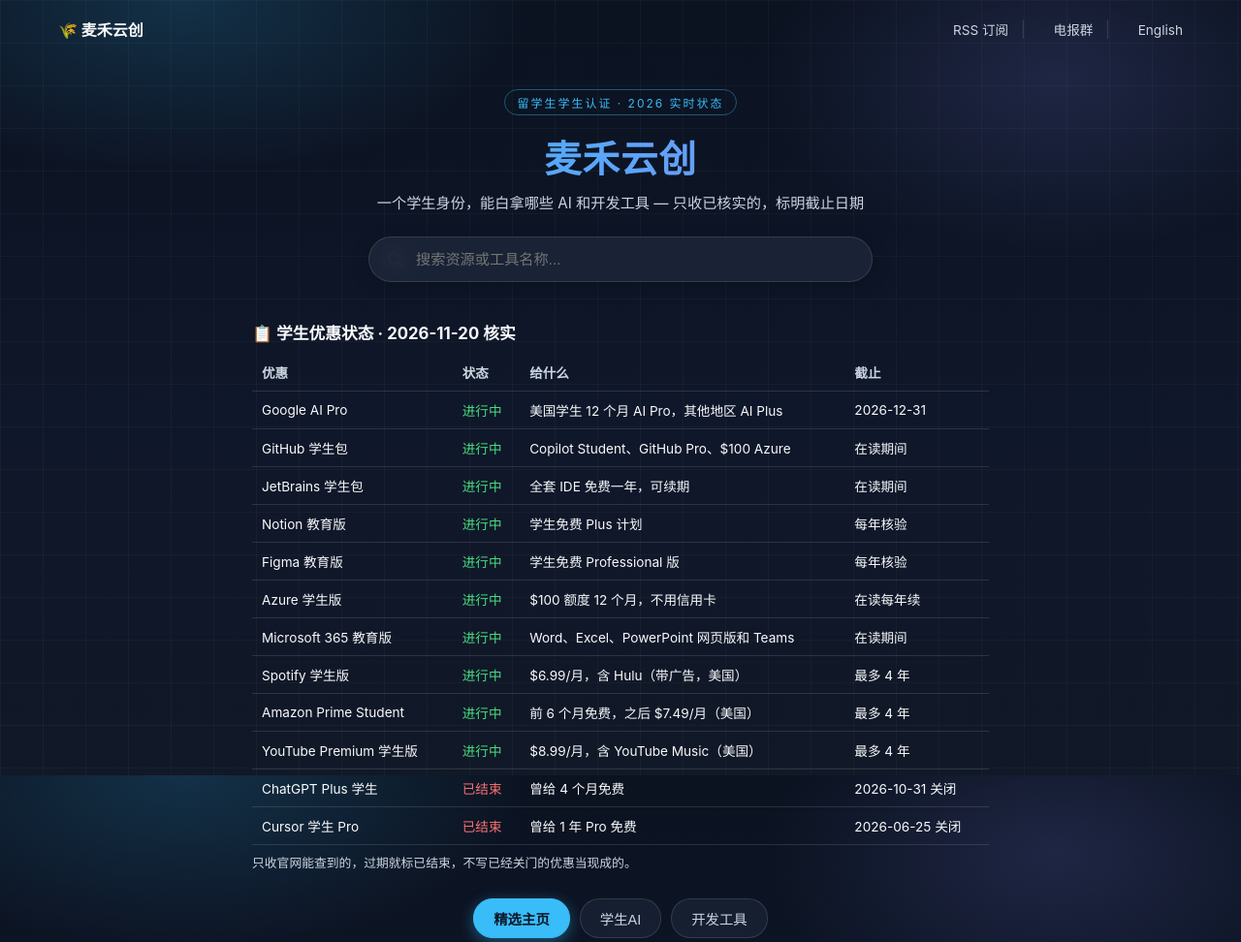
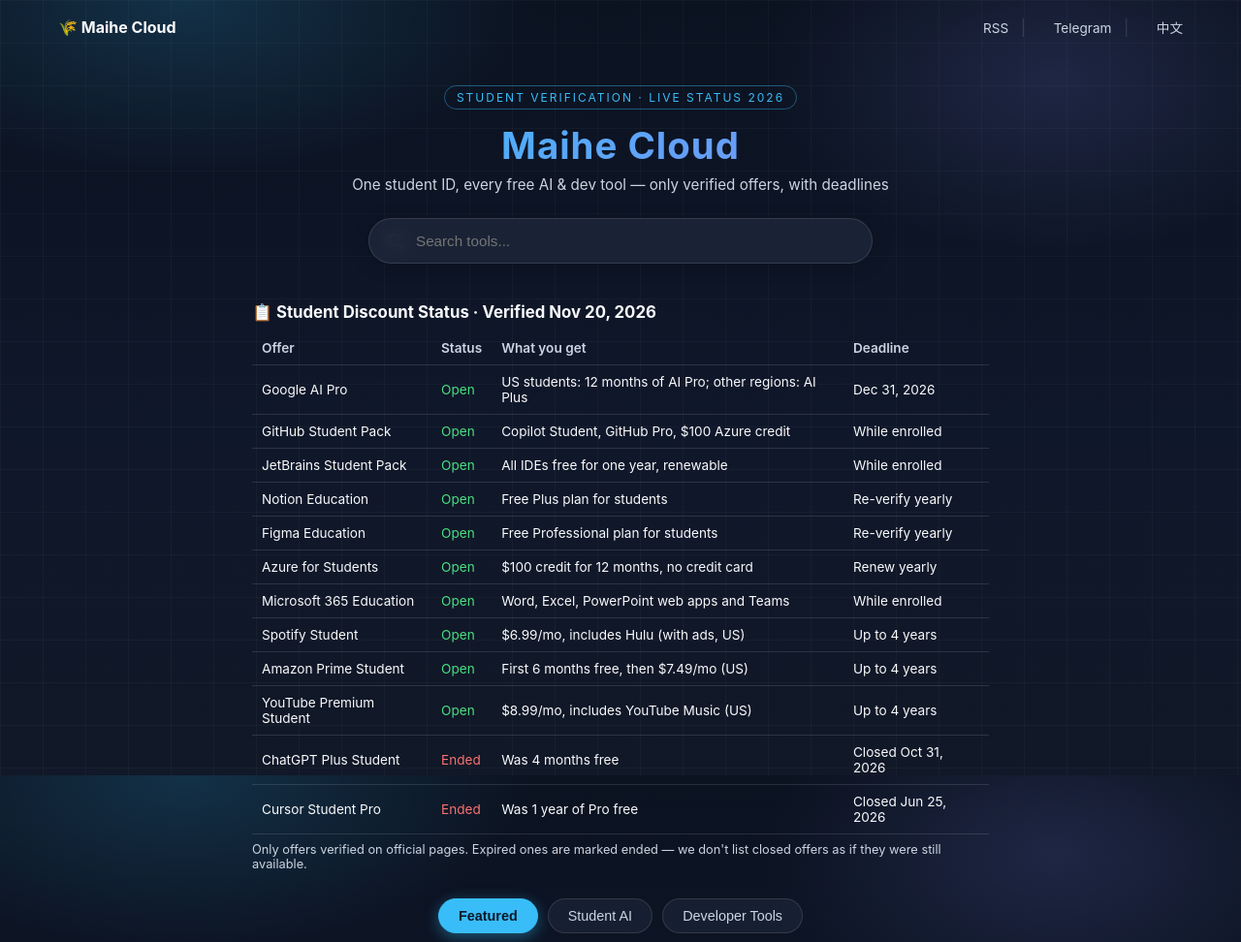
Before and after one commit to tiny-cs/tiny-site, a plain HTML site: page index.html in a window 1280 px wide. Shown: the top 972 px of the page at 97% size. Drawn offline with Linux system fonts and the light colour scheme.

Commit message:
Make English the default homepage

```diff
--- a/index.html
+++ b/index.html
@@ -1,12 +1,12 @@
 <!DOCTYPE html>
-<html lang="zh-CN">
+<html lang="en">
 <head>
   <meta charset="UTF-8">
   <meta name="viewport" content="width=device-width, initial-scale=1.0">
-  <title>麦禾云创 · 留学生学生认证工具</title>
-  <meta name="description" content="麦禾云创：一个学生身份，能白拿哪些 AI 和开发工具。只收已核实的，标明截止日期。">
-  <link rel="alternate" type="application/rss+xml" title="麦禾云创" href="/rss.xml">
-  <!-- FontAwesome 图标库 -->
+  <title>Maihe Cloud · Free Student Tools for International Students</title>
+  <meta name="description" content="Maihe Cloud: one student ID, every free AI & dev tool. Only verified offers, with deadlines.">
+  <link rel="alternate" type="application/rss+xml" title="Maihe Cloud" href="/rss.xml">
+  <!-- FontAwesome -->
   <link rel="stylesheet" href="https://cdnjs.cloudflare.com/ajax/libs/font-awesome/6.4.0/css/all.min.css">
   <style>
     :root {
@@ -35,7 +35,7 @@
       overflow-x: hidden;
     }
 
-    /* 深色渐变背景 + 光晕 + 细网格，不用外链图片，加载快、对比稳 */
+    /* Dark gradient background + glow + fine grid, no external images */
     body {
       background:
         radial-gradient(600px 300px at 15% 0%, rgba(56,189,248,.18), transparent 60%),
@@ -56,12 +56,12 @@
     .topbar a:hover { color: var(--accent); }
     .hero { max-width: 760px; margin: 0 auto; text-align: center; }
     .hero .kicker { display: inline-block; font-size: .75rem; letter-spacing: 2px; color: var(--accent); border: 1px solid rgba(56,189,248,.4); padding: 4px 12px; border-radius: 20px; margin-bottom: 14px; }
-    /* 精选教程卡片置顶加宽，推广卡金边 */
+    /* Featured card wider, promo card gold border */
     .card.featured { grid-column: span 2; background: linear-gradient(135deg, rgba(56,189,248,.16), rgba(15,23,42,.8)); border-color: rgba(56,189,248,.45); }
     .card.promo { border-color: rgba(251,191,36,.55); }
     @media (max-width: 640px) { .card.featured { grid-column: span 1; } }
 
-    /* 顶部 Header */
+    /* Header */
     header {
       padding: 50px 20px 20px;
       text-align: center;
@@ -85,7 +85,7 @@
       font-size: 0.95rem;
     }
 
-    /* 搜索框 */
+    /* Search box */
     .search-container {
       max-width: 520px;
       margin: 25px auto 0;
@@ -121,7 +121,7 @@
       font-size: 1rem;
     }
 
-    /* 主体内容区 */
+    /* Main content */
     main {
       flex: 1;
       max-width: 1200px;
@@ -130,7 +130,7 @@
       padding: 20px;
     }
 
-    /* 分类标签导航栏 */
+    /* Category tabs */
     .nav-tabs {
       display: flex;
       justify-content: center;
@@ -159,14 +159,14 @@
       box-shadow: 0 4px 15px rgba(56, 189, 248, 0.4);
     }
 
-    /* 卡片网格 */
+    /* Card grid */
     .card-grid {
       display: grid;
       grid-template-columns: repeat(auto-fill, minmax(280px, 1fr));
       gap: 20px;
     }
 
-    /* 资源卡片 */
+    /* Resource card */
     .card {
       background: var(--card-bg);
       border: 1px solid var(--card-border);
@@ -256,7 +256,7 @@
       line-height: 1.4;
     }
 
-    /* 邮箱订阅 */
+    /* Email subscribe */
     .subscribe { max-width: 480px; margin: 0 auto 22px; text-align: center; }
     .subscribe h2 { font-size: 1rem; margin-bottom: 6px; }
     .subscribe p { color: var(--text-sub); font-size: .85rem; margin-bottom: 12px; }
@@ -272,7 +272,7 @@
     .status .open { color: #4ade80; }
     .status .closed { color: #f87171; }
     .status p { color: var(--text-sub); font-size: .8rem; margin-top: 8px; }
-    /* 页脚 Footer */
+    /* Footer */
     footer {
       text-align: center;
       padding: 35px 20px;
@@ -294,7 +294,7 @@
       text-decoration: underline;
     }
 
-    /* 响应式调整 */
+    /* Responsive */
     @media (max-width: 640px) {
       header h1 { font-size: 1.9rem; }
       .card-grid { grid-template-columns: 1fr; }
@@ -303,113 +303,112 @@
 </head>
 <body>
 
-  <!-- 顶部栏 -->
+  <!-- Top bar -->
   <div class="topbar">
-    <strong>🌾 麦禾云创</strong>
-    <div><a href="/rss.xml">RSS 订阅</a>
+    <strong>🌾 Maihe Cloud</strong>
+    <div><a href="/rss.xml">RSS</a>
       <span style="margin: 0 8px; color: var(--card-border);">|</span>
-      <a href="https://t.me/maihe334" target="_blank">电报群</a>
+      <a href="https://t.me/maihe334" target="_blank">Telegram</a>
       <span style="margin: 0 8px; color: var(--card-border);">|</span>
-      <a href="/en/">English</a></div>
+      <a href="/zh/">中文</a></div>
   </div>
 
-  <!-- 🚀 顶部 Header 与 搜索框 -->
+  <!-- Header + search -->
   <header>
     <div class="hero">
-    <span class="kicker">留学生学生认证 · 2026 实时状态</span>
-    <h1>麦禾云创</h1>
-    <p>一个学生身份，能白拿哪些 AI 和开发工具 — 只收已核实的，标明截止日期</p>
+    <span class="kicker">STUDENT VERIFICATION · LIVE STATUS 2026</span>
+    <h1>Maihe Cloud</h1>
+    <p>One student ID, every free AI &amp; dev tool — only verified offers, with deadlines</p>
     </div>
     <div class="search-container">
       <i class="fa-solid fa-magnifying-glass"></i>
-      <input type="text" id="searchInput" placeholder="搜索资源或工具名称..." oninput="filterCards()">
+      <input type="text" id="searchInput" placeholder="Search tools..." oninput="filterCards()">
     </div>
   </header>
 
-  <!-- 📦 主体内容 -->
+  <!-- Main content -->
   <main>
-    <!-- 学生优惠实时状态 -->
+    <!-- Live student discount status -->
     <section class="status">
-      <h2>📋 学生优惠状态 · 2026-11-20 核实</h2>
+      <h2>📋 Student Discount Status · Verified Nov 20, 2026</h2>
       <table>
-        <tr><th>优惠</th><th>状态</th><th>给什么</th><th>截止</th></tr>
-        <tr><td>Google AI Pro</td><td class="open">进行中</td><td>美国学生 12 个月 AI Pro，其他地区 AI Plus</td><td>2026-12-31</td></tr>
-        <tr><td>GitHub 学生包</td><td class="open">进行中</td><td>Copilot Student、GitHub Pro、$100 Azure</td><td>在读期间</td></tr>
-        <tr><td>JetBrains 学生包</td><td class="open">进行中</td><td>全套 IDE 免费一年，可续期</td><td>在读期间</td></tr>
-        <tr><td>Notion 教育版</td><td class="open">进行中</td><td>学生免费 Plus 计划</td><td>每年核验</td></tr>
-        <tr><td>Figma 教育版</td><td class="open">进行中</td><td>学生免费 Professional 版</td><td>每年核验</td></tr>
-        <tr><td>Azure 学生版</td><td class="open">进行中</td><td>$100 额度 12 个月，不用信用卡</td><td>在读每年续</td></tr>
-        <tr><td>Microsoft 365 教育版</td><td class="open">进行中</td><td>Word、Excel、PowerPoint 网页版和 Teams</td><td>在读期间</td></tr>
-        <tr><td>Spotify 学生版</td><td class="open">进行中</td><td>$6.99/月，含 Hulu（带广告，美国）</td><td>最多 4 年</td></tr>
-        <tr><td>Amazon Prime Student</td><td class="open">进行中</td><td>前 6 个月免费，之后 $7.49/月（美国）</td><td>最多 4 年</td></tr>
-        <tr><td>YouTube Premium 学生版</td><td class="open">进行中</td><td>$8.99/月，含 YouTube Music（美国）</td><td>最多 4 年</td></tr>
-        <tr><td>ChatGPT Plus 学生</td><td class="closed">已结束</td><td>曾给 4 个月免费</td><td>2026-10-31 关闭</td></tr>
-        <tr><td>Cursor 学生 Pro</td><td class="closed">已结束</td><td>曾给 1 年 Pro 免费</td><td>2026-06-25 关闭</td></tr>
+        <tr><th>Offer</th><th>Status</th><th>What you get</th><th>Deadline</th></tr>
+        <tr><td>Google AI Pro</td><td class="open">Open</td><td>US students: 12 months of AI Pro; other regions: AI Plus</td><td>Dec 31, 2026</td></tr>
+        <tr><td>GitHub Student Pack</td><td class="open">Open</td><td>Copilot Student, GitHub Pro, $100 Azure credit</td><td>While enrolled</td></tr>
+        <tr><td>JetBrains Student Pack</td><td class="open">Open</td><td>All IDEs free for one year, renewable</td><td>While enrolled</td></tr>
+        <tr><td>Notion Education</td><td class="open">Open</td><td>Free Plus plan for students</td><td>Re-verify yearly</td></tr>
+        <tr><td>Figma Education</td><td class="open">Open</td><td>Free Professional plan for students</td><td>Re-verify yearly</td></tr>
+        <tr><td>Azure for Students</td><td class="open">Open</td><td>$100 credit for 12 months, no credit card</td><td>Renew yearly</td></tr>
+        <tr><td>Microsoft 365 Education</td><td class="open">Open</td><td>Word, Excel, PowerPoint web apps and Teams</td><td>While enrolled</td></tr>
+        <tr><td>Spotify Student</td><td class="open">Open</td><td>$6.99/mo, includes Hulu (with ads, US)</td><td>Up to 4 years</td></tr>
+        <tr><td>Amazon Prime Student</td><td class="open">Open</td><td>First 6 months free, then $7.49/mo (US)</td><td>Up to 4 years</td></tr>
+        <tr><td>YouTube Premium Student</td><td class="open">Open</td><td>$8.99/mo, includes YouTube Music (US)</td><td>Up to 4 years</td></tr>
+        <tr><td>ChatGPT Plus Student</td><td class="closed">Ended</td><td>Was 4 months free</td><td>Closed Oct 31, 2026</td></tr>
+        <tr><td>Cursor Student Pro</td><td class="closed">Ended</td><td>Was 1 year of Pro free</td><td>Closed Jun 25, 2026</td></tr>
       </table>
-      <p>只收官网能查到的，过期就标已结束，不写已经关门的优惠当现成的。</p>
+      <p>Only offers verified on official pages. Expired ones are marked ended — we don't list closed offers as if they were still available.</p>
     </section>
-    <!-- 分类标签导航栏（去除了“全部资源”，默认选中“精选主页”） -->
+    <!-- Category tabs -->
     <div class="nav-tabs">
-      <button class="tab-btn active" onclick="switchTab('home', this)">精选主页</button>
-      <button class="tab-btn" onclick="switchTab('ai', this)">学生AI</button>
-      <button class="tab-btn" onclick="switchTab('dev', this)">开发工具</button>
+      <button class="tab-btn active" onclick="switchTab('home', this)">Featured</button>
+      <button class="tab-btn" onclick="switchTab('ai', this)">Student AI</button>
+      <button class="tab-btn" onclick="switchTab('dev', this)">Developer Tools</button>
     </div>
 
-    <!-- 卡片渲染网格 -->
+    <!-- Card grid -->
     <div class="card-grid" id="cardGrid">
-      <!-- 由 JS 从 data.json 动态加载 -->
+      <!-- Loaded from data.json by JS -->
     </div>
   </main>
 
-  <!-- 📄 网页底部 -->
+  <!-- Footer -->
   <footer>
-    <!-- 📧 邮箱订阅 -->
+    <!-- Email subscribe -->
     <section class="subscribe">
-      <h2>📧 邮箱订阅</h2>
-      <p>新教程、新工具发出来，第一时间发到你邮箱，每周最多一封。</p>
+      <h2>📧 Email Newsletter</h2>
+      <p>New tutorials and tools, straight to your inbox — at most one email a week.</p>
       <form action="https://buttondown.com/api/emails/embed-subscribe/Tiny334" method="post" target="_blank">
-        <input type="email" name="email" placeholder="输入你的邮箱" required>
-        <button type="submit">订阅</button>
+        <input type="email" name="email" placeholder="Your email address" required>
+        <button type="submit">Subscribe</button>
       </form>
     </section>
-    <p>© 2026 麦禾云创 · All Rights Reserved.</p>
+    <p>© 2026 Maihe Cloud · All Rights Reserved.</p>
     <p style="margin-top: 8px;">
-      站长联系邮箱：<a href="mailto:tiny.golf878@slmails.com">tiny.golf878@slmails.com</a>
+      Contact: <a href="mailto:tiny.golf878@slmails.com">tiny.golf878@slmails.com</a>
       <span style="margin: 0 8px; color: var(--card-border);">|</span>
       <a href="https://t.me/maihe334" target="_blank">
-        <i class="fa-brands fa-telegram"></i> 官方电报群
+        <i class="fa-brands fa-telegram"></i> Telegram Group
       </a>
       <span style="margin: 0 8px; color: var(--card-border);">|</span>
-      <a href="/rss.xml">RSS 订阅</a>
+      <a href="/rss.xml">RSS</a>
       <span style="margin: 0 8px; color: var(--card-border);">|</span>
-      <a href="https://ko-fi.com/maihecloud" target="_blank">☕ 请我们喝杯咖啡</a>
+      <a href="https://ko-fi.com/maihecloud" target="_blank">☕ Buy us a coffee</a>
     </p>
   </footer>
 
-  <!-- ⚙️ 脚本处理逻辑 -->
+  <!-- Script -->
   <script>
     let allData = [];
-    let currentCategory = 'home'; // 默认初始分类为精选主页
+    let currentCategory = 'home'; // default category: Featured
 
-    // 页面加载时自动拉取 data.json
+    // Load data.json on page load
     async function loadData() {
       try {
         const response = await fetch('data.json');
         allData = await response.json();
         renderCards();
       } catch (error) {
-        console.error('加载 data.json 失败:', error);
-        document.getElementById('cardGrid').innerHTML = '<p style="color: var(--text-sub); grid-column: 1/-1; text-align: center;">资源数据加载失败，请检查网络或配置。</p>';
+        console.error('Failed to load data.json:', error);
+        document.getElementById('cardGrid').innerHTML = '<p style="color: var(--text-sub); grid-column: 1/-1; text-align: center;">Failed to load resources. Please check your connection.</p>';
       }
     }
 
-    // 渲染卡片
+    // Render cards
     function renderCards() {
       const grid = document.getElementById('cardGrid');
       const keyword = document.getElementById('searchInput').value.toLowerCase().trim();
 
       const filtered = allData.filter(item => {
-        // 如果输入了搜索关键词，则跨分类全局搜索；若未输入关键词，则严格按照当前选中的分类标签显示
         const matchCategory = keyword ? true : (currentCategory === 'home' ? true : (item.section === currentCategory));
         const matchKeyword = item.title.toLowerCase().includes(keyword) ||
                              item.desc.toLowerCase().includes(keyword) ||
@@ -418,7 +417,7 @@
       });
 
       if (filtered.length === 0) {
-        grid.innerHTML = '<p style="color: var(--text-sub); grid-column: 1/-1; text-align: center; padding: 40px 0;">未找到相关资源卡片</p>';
+        grid.innerHTML = '<p style="color: var(--text-sub); grid-column: 1/-1; text-align: center; padding: 40px 0;">No matching resources found</p>';
         return;
       }
 
@@ -434,7 +433,7 @@
           <div>
             ${item.warning ? `<div class="card-warning">${item.warning}</div>` : ''}
             <div class="card-meta">
-              <span class="card-badge">${item.badge || '资源'}</span>
+              <span class="card-badge">${item.badge || 'Resource'}</span>
               <span class="card-tag">${item.tag || ''}</span>
             </div>
           </div>
@@ -442,22 +441,21 @@
       `).join('');
     }
 
-    // 分类切换
+    // Switch category tab
     function switchTab(category, btn) {
       currentCategory = category;
-      // 切换分类时清空搜索框，让分类标签纯粹展示对应内容
       document.getElementById('searchInput').value = '';
       document.querySelectorAll('.tab-btn').forEach(b => b.classList.remove('active'));
       btn.classList.add('active');
       renderCards();
     }
 
-    // 搜索过滤（支持全站搜索）
+    // Search filter
     function filterCards() {
       renderCards();
     }
 
-    // 初始化运行
+    // Init
     loadData();
   </script>
 </body>
```
